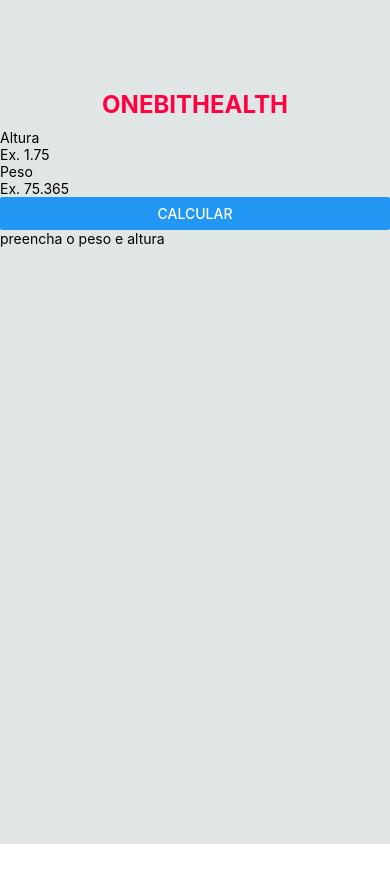
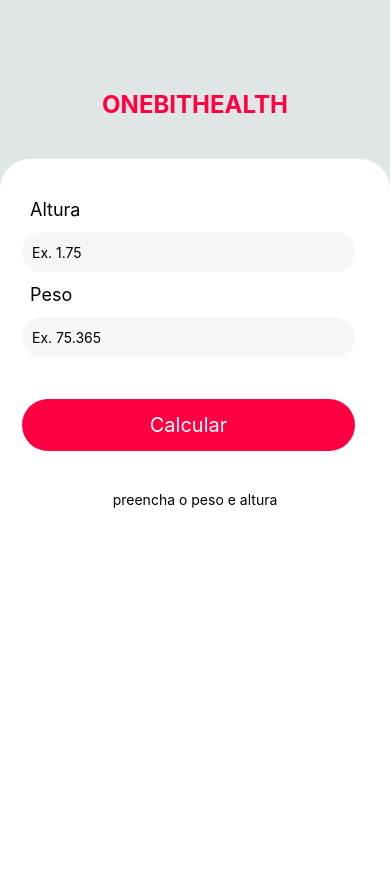
Before and after one commit to MarcoAntonioMj/Projeto-NativeReact, a React Native app in the folder my-project/: screen / in a window 390 px wide. Shown: the top 882 px of the page. Before the commit the page ends 844 px from the top, so only its background shows below. Built offline with nearby package versions, Linux system fonts and the light colour scheme.

Commit message:
STYLE : ADD novo estilo no botão e nos imputs

```diff
--- a/my-project/src/components/Form/index.js
+++ b/my-project/src/components/Form/index.js
@@ -1,6 +1,7 @@
 import React, {useState} from "react";
-import {View, Text, TextInput, Button} from "react-native";
+import {View, Text, TextInput, TouchableOpacity} from "react-native";
 import ResultImc from "./ResultImc";
+import styles from "./style";
 
 export default function Form(){
 const [height, setHeight] = useState(null)
@@ -29,29 +30,34 @@
 
 
     return(
-        <View>
-            <View>
-                <Text>Altura</Text>
+        <View style={styles.FormContext}>
+            <View style = {styles.form}>
+                <Text style={styles.formLabel}>Altura</Text>
 
                 <TextInput
+                style = {styles.input}
                 onChangeText={(newHeight) => setHeight(newHeight)}
                 value={height}
                 placeholder="Ex. 1.75"
                 keyboardType="numeric"
                 ></TextInput>
 
-                <Text>Peso</Text>
+                <Text style={styles.formLabel}>Peso</Text>
                 <TextInput
+                style = {styles.input}
                 onChangeText={(newWeight) => setWeight(newWeight)}
                 value={weight}
                 placeholder="Ex. 75.365"
                 keyboardType="numeric"
                 ></TextInput>
 
-                <Button
-                onPress= {() => validationImc()}
-                title={textButton}
-                ></Button>
+                <TouchableOpacity
+                style={styles.buttonCalculator}
+                onPress= {() => {
+                validationImc()}}
+                >
+                 <Text style={styles.textbuttonCalculator}>{textButton}</Text>
+                </TouchableOpacity>
             </View>
            <ResultImc messageResultImc={messageImc} resultImc={imc}/>
         </View>
--- a/my-project/src/components/Form/style.js
+++ b/my-project/src/components/Form/style.js
@@ -1,10 +1,50 @@
 import { StyleSheet } from 'react-native';
 
 const styles = StyleSheet.create({
-    Form:{
-
-    },
+  FormContext: {
+    width: "100%",
+    height: "100%",
+    bottom: 0,
+    backgroundColor: "#ffffff",
+    alignItems: "center",
+    borderTopLeftRadius: 30,
+    borderTopRightRadius: 30,
+    marginTop: 30,
+  },
+  form: {
+    width: "100%",
+    height: "auto",
+    marginTop: 30,
+    padding: 10,
+  },
+  formLabel: {
+    color: "#000000",
+    fontSize: 18,
+    paddingLeft: 20,
+  },
+  input: {
+    width: "90%",
+    borderRadius: 50,
+    backgroundColor: "#f6f6f6",
+    height: 40,
+    margin: 12,
+    paddingLeft: 10,
+  },
+  buttonCalculator: {
+    borderRadius: 50,
+    alignItems: "center",
+    justifyContent: "center",
+    width: "90%",
+    backgroundColor: "#FF0043",
+    paddingTop: 14,
+    paddingBottom: 14,
+    marginLeft: 12,
+    margin: 30,
+  },
+  textbuttonCalculator: {
+    fontSize: 20,
+    color: "#FFFFFF",
+  },
 });
 
-
-export default styles
+export default styles;
```
